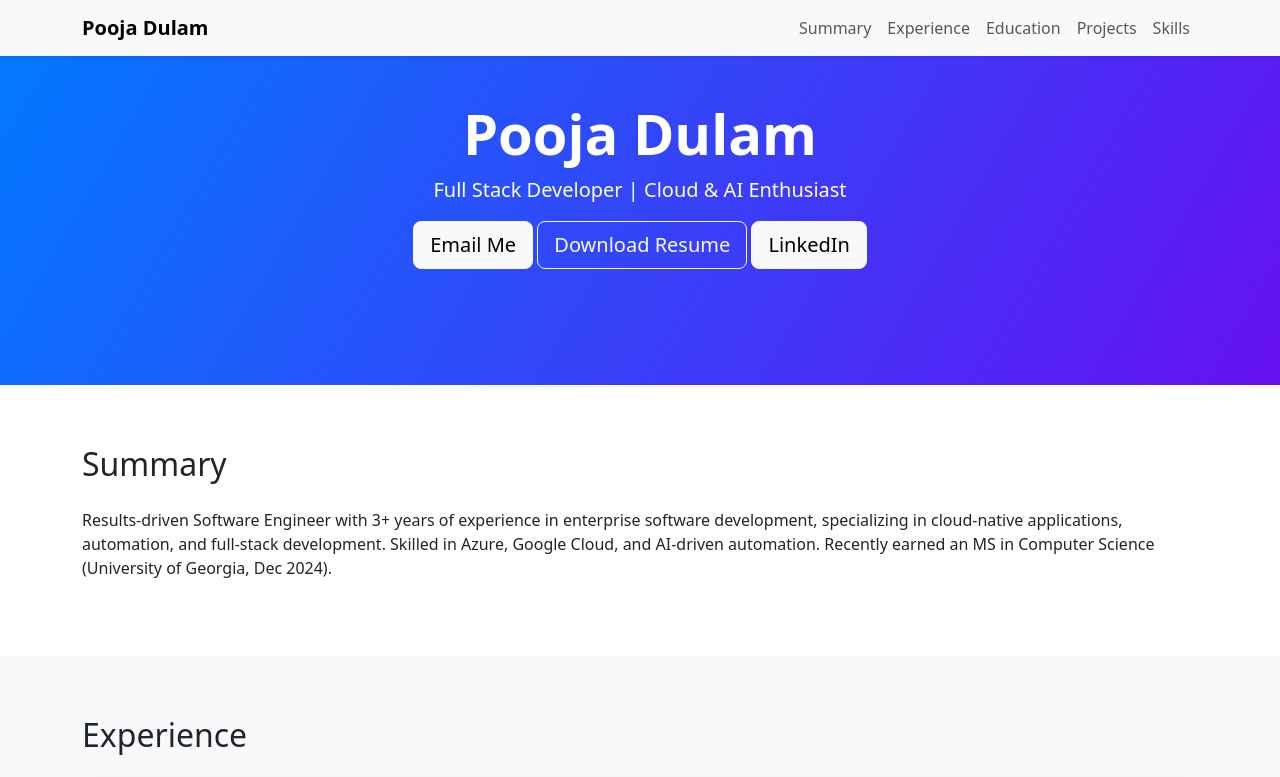
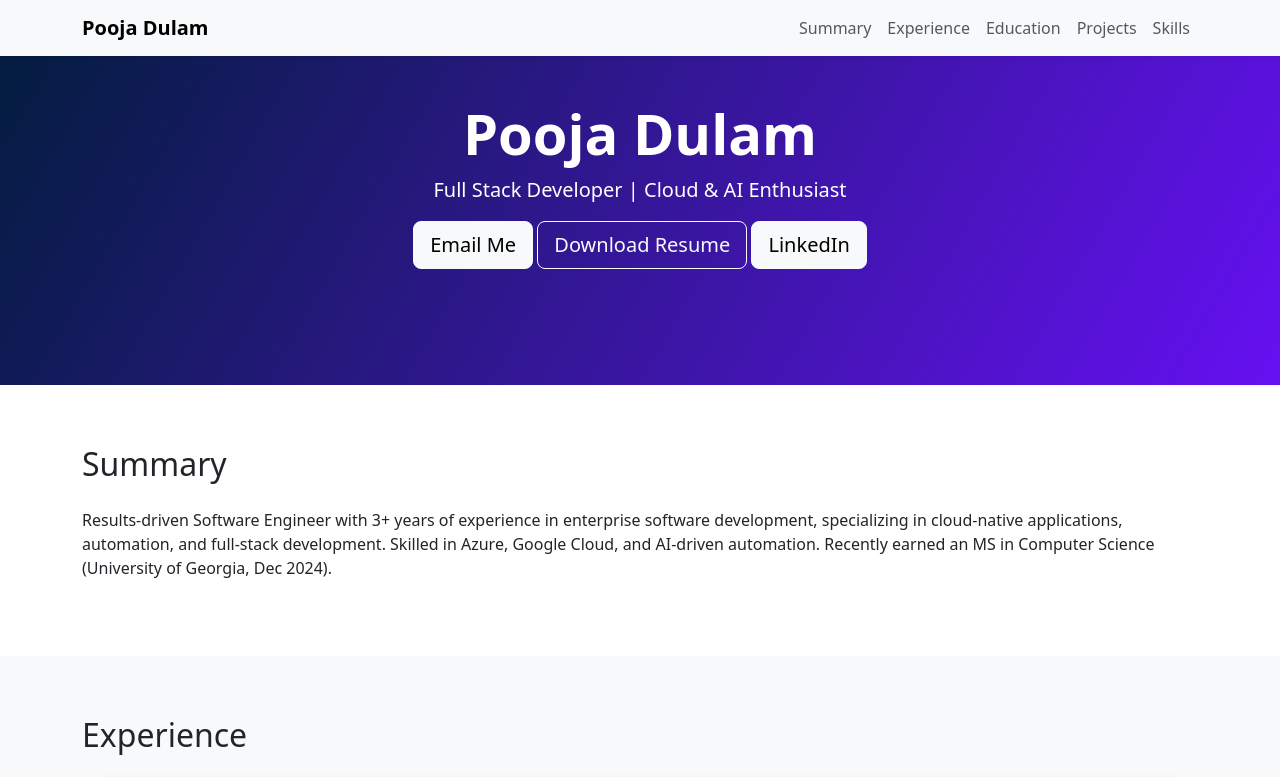
Before and after one commit to poojadulam/git-portfolio, a plain HTML site: page index.html in a window 1280 px wide. Shown: the top 777 px of the page. Drawn offline with nearby package versions, Linux system fonts and the light colour scheme.

Commit message:
colour change

```diff
--- a/index.html
+++ b/index.html
@@ -8,7 +8,7 @@
   <style>
     body { scroll-behavior: smooth; }
     .hero {
-      background: linear-gradient(120deg, #007bff, #6610f2);
+      background: linear-gradient(120deg, #011d3b, #6610f2);
       color: white;
       padding: 100px 20px;
       text-align: center;
```
